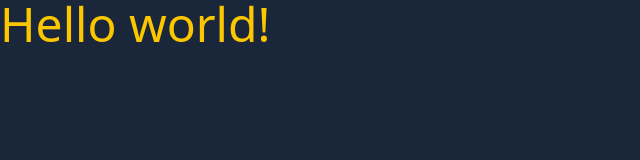
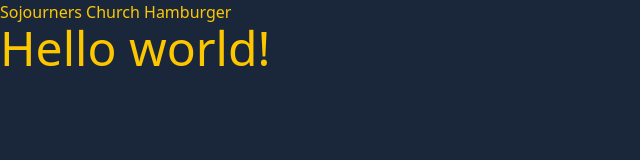
Before and after one commit to tmykkanen/tmykkanen_mono, an Astro site in the folder apps/astro_sojourners/: page / in a window 1280 px wide. Shown: the whole page, without its empty margins (0-640 px from the left). Built offline with nearby package versions, Linux system fonts and the light colour scheme; Astro itself is replaced by a stand-in of ours.

Commit message:
feat: added astro-icon

```diff
--- a/apps/astro_sojourners/astro.config.mjs
+++ b/apps/astro_sojourners/astro.config.mjs
@@ -3,9 +3,11 @@ import { defineConfig } from 'astro/config'
 import svelte from '@astrojs/svelte'
 import tailwindcss from '@tailwindcss/vite'
 
+import icon from 'astro-icon'
+
 // https://astro.build/config
 export default defineConfig({
-	integrations: [svelte()],
+	integrations: [svelte(), icon()],
 	vite: {
 		plugins: [tailwindcss()],
 	},
--- a/apps/astro_sojourners/package.json
+++ b/apps/astro_sojourners/package.json
@@ -13,6 +13,7 @@
 		"@astrojs/svelte": "^7.0.6",
 		"@tailwindcss/vite": "^4.0.14",
 		"astro": "^5.5.3",
+		"astro-icon": "^1.1.5",
 		"svelte": "^5.23.2",
 		"tailwindcss": "^4.0.14",
 		"typescript": "^5.8.2"
--- a/apps/astro_sojourners/src/pages/index.astro
+++ b/apps/astro_sojourners/src/pages/index.astro
@@ -1,10 +1,13 @@
 ---
 import Layout from '../layouts/Layout.astro'
-
-// Welcome to Astro! Wondering what to do next? Check out the Astro documentation at https://docs.astro.build
-// Don't want to use any of this? Delete everything in this file, the `assets`, `components`, and `layouts` directories, and start fresh.
 ---
 
 <Layout>
+	<header>
+		<nav>
+			<a href="/">Sojourners Church</a>
+			<button>Hamburger</button>
+		</nav>
+	</header>
 	<h1 class="text-5xl">Hello world!</h1>
 </Layout>
```
Also changed, not shown: pnpm-lock.yaml.
